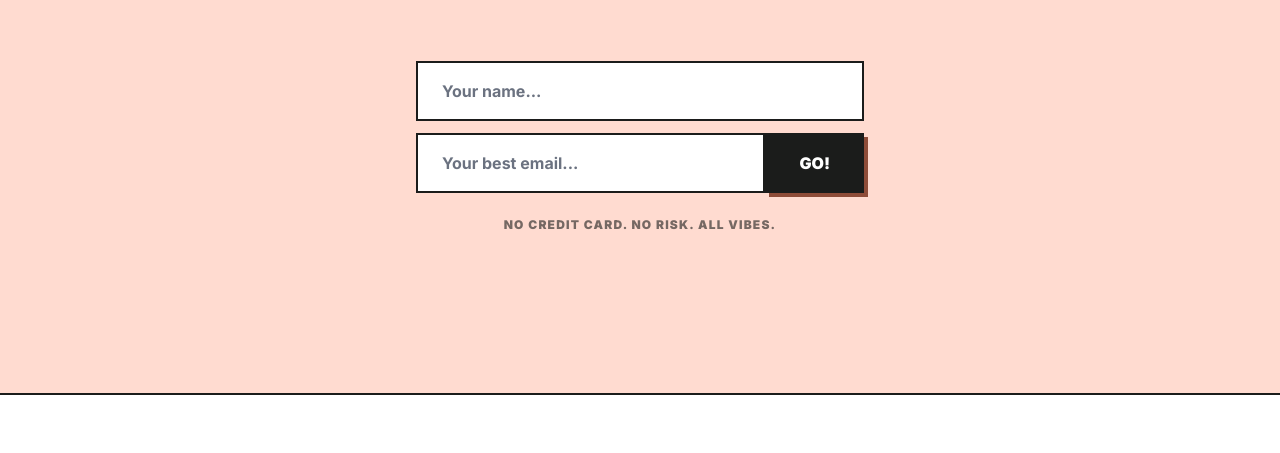
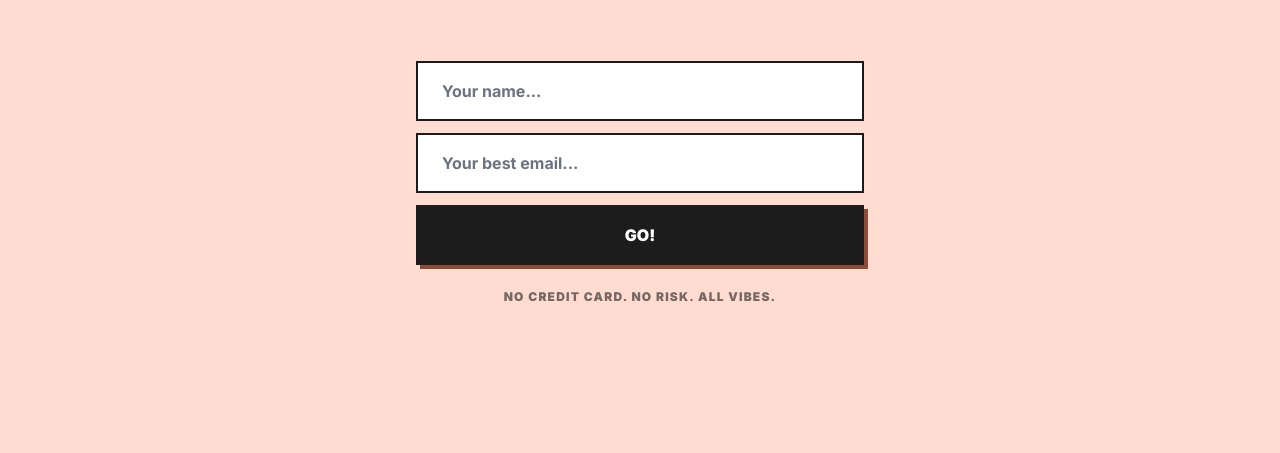
Before and after one commit to AbizadeHuseyn/bookinthat-landing, a website: page public/index.html in a window 1280 px wide. Shown: the part 4593-5046 px from the top of the page. Drawn offline with nearby package versions, Linux system fonts and the light colour scheme.

Commit message:
Stack form fields vertically on all screens, center GO button full width

```diff
--- a/public/index.html
+++ b/public/index.html
@@ -352,12 +352,10 @@
 <form id="signup-form" class="max-w-md mx-auto relative">
 <div class="flex flex-col gap-3">
 <input id="name-input" class="w-full px-6 py-4 border-2 border-on-surface bg-white text-on-surface font-bold focus:outline-none focus:ring-0" placeholder="Your name..." type="text" name="name" required/>
-<div class="flex">
-<input id="email-input" class="flex-1 px-6 py-4 border-2 border-on-surface bg-white text-on-surface font-bold focus:outline-none focus:ring-0" placeholder="Your best email..." type="email" required/>
-<button id="submit-btn" type="submit" class="bg-on-surface text-white px-8 py-4 font-black uppercase border-2 border-on-surface hover:bg-primary transition-all shadow-[4px_4px_0px_#8e4c38]">
+<input id="email-input" class="w-full px-6 py-4 border-2 border-on-surface bg-white text-on-surface font-bold focus:outline-none focus:ring-0" placeholder="Your best email..." type="email" required/>
+<button id="submit-btn" type="submit" class="w-full bg-on-surface text-white px-8 py-4 font-black uppercase border-2 border-on-surface hover:bg-primary transition-all shadow-[4px_4px_0px_#8e4c38]">
                         GO!
                     </button>
-</div>
 </div>
 <p id="form-message" class="mt-4 text-sm font-bold hidden"></p>
 <p class="mt-6 text-xs font-black uppercase tracking-widest opacity-60">NO CREDIT CARD. NO RISK. ALL VIBES.</p>
```
